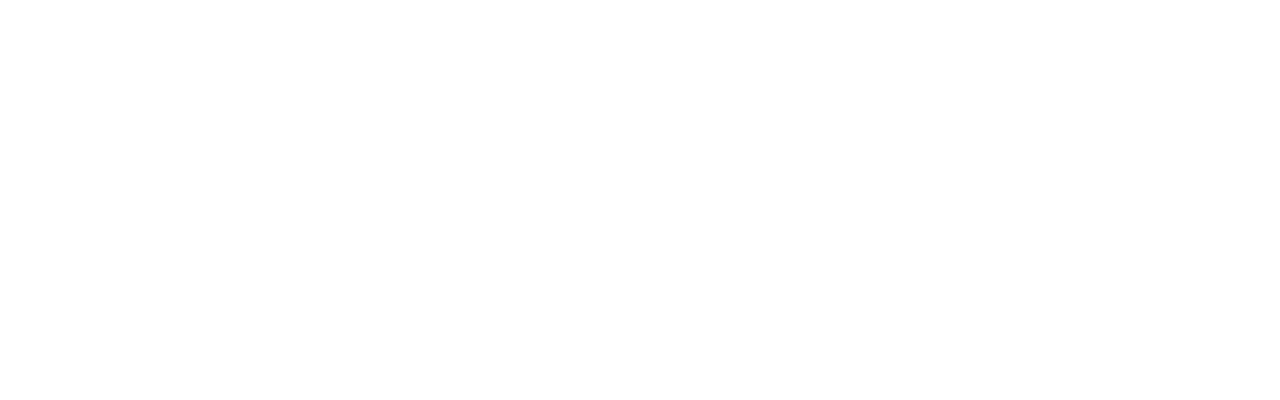
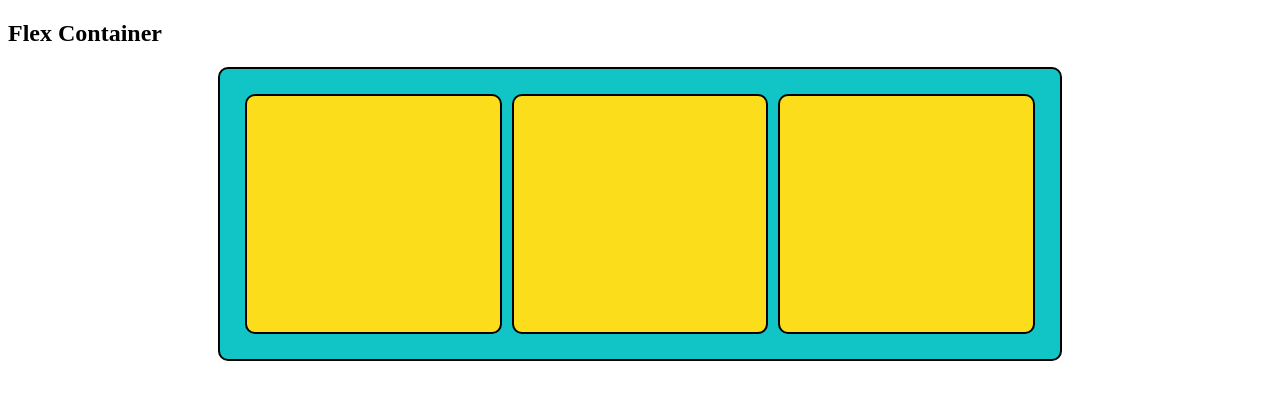
Before and after one commit to ahmadfajri/flexbox, a plain HTML site: page index.html in a window 1280 px wide. Drawn offline with Linux system fonts and the light colour scheme.

Commit message:
membuat flex container

```diff
--- a/index.html
+++ b/index.html
@@ -3,10 +3,38 @@
 
 <head>
   <title>Flexbox</title>
+
+  <style>
+    .container {
+      display: flex;
+
+      width: 800px;
+      height: 250px;
+      background-color: #11C5C6;
+      border: 2px solid black;
+      padding: 20px;
+      border-radius: 10px;
+      margin: 0 auto;
+    }
+
+    .box {
+      flex-grow: 1;
+
+      background-color: #FBDD1C;
+      margin: 5px;
+      border: 2px solid black;
+      border-radius: 10px;
+    }
+  </style>
 </head>
 
 <body>
-
+  <h2>Flex Container</h2>
+  <div class="container">
+    <div class="box"></div>
+    <div class="box"></div>
+    <div class="box"></div>
+  </div>
 </body>
 
 </html>
```
